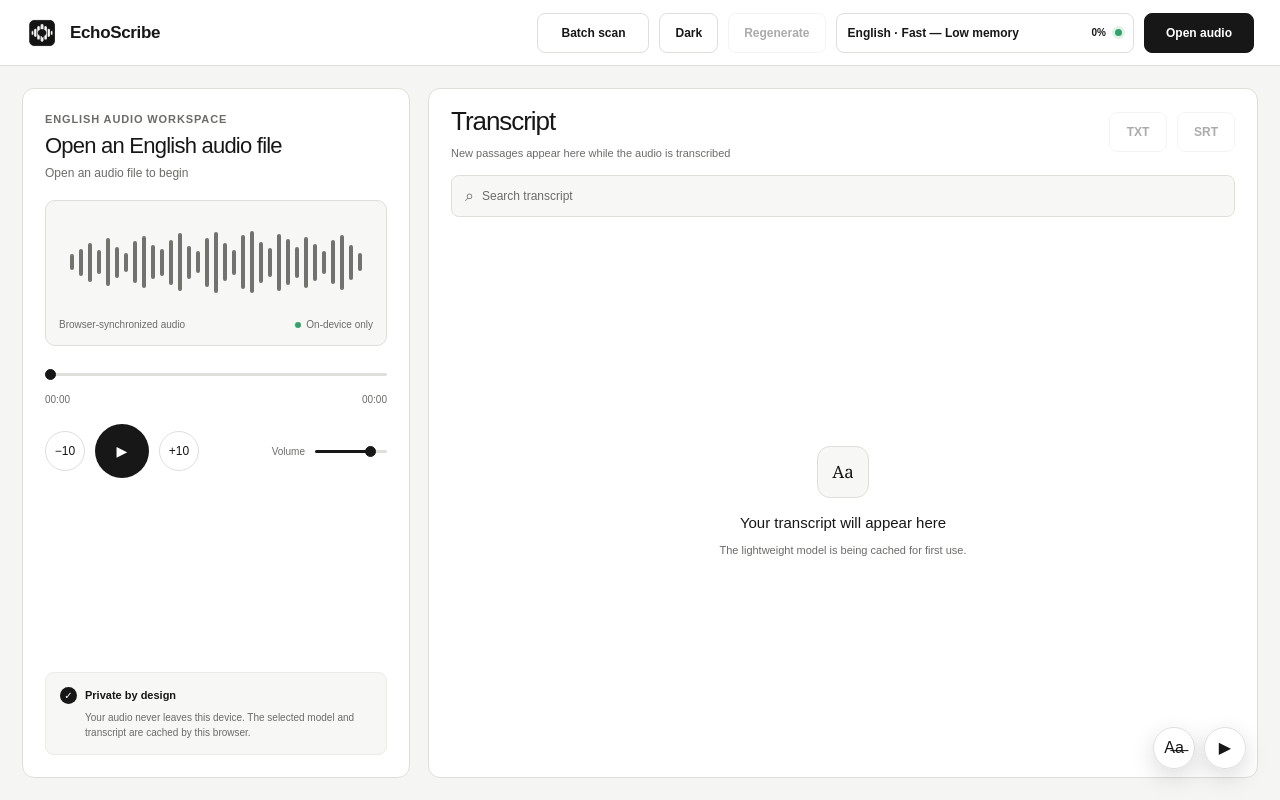
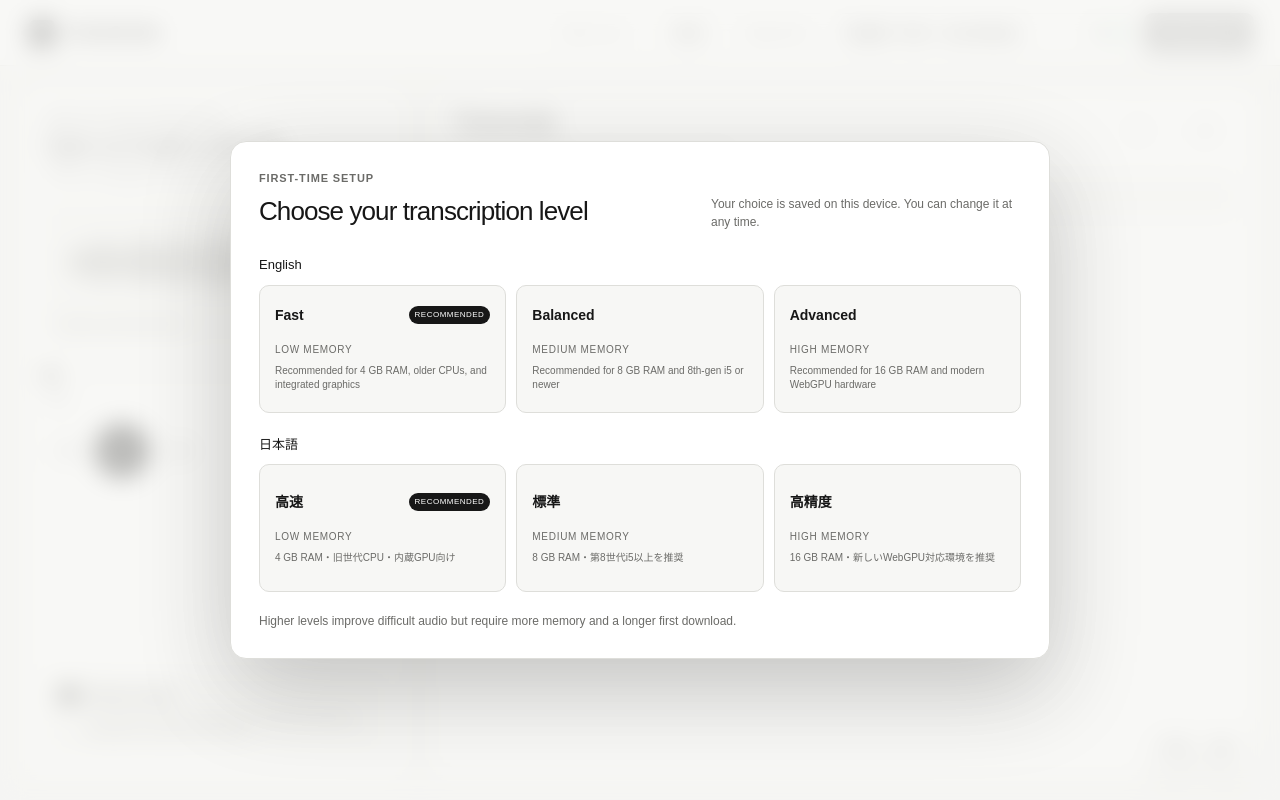
Before and after one commit to khanomajmeri44-ctrl/EchoScribe-Web, a Next.js app: page / in a window 1280 px wide. Built offline with nearby package versions, Linux system fonts and the light colour scheme.

Commit message:
Add first-use model setup flow

```diff
--- a/app/EchoScribeWeb.tsx
+++ b/app/EchoScribeWeb.tsx
@@ -85,6 +85,8 @@ export default function EchoScribeWeb() {
   const [modelProgress, setModelProgress] = useState(0);
   const [modelReady, setModelReady] = useState(false);
   const [selectedModelId, setSelectedModelId] = useState<ModelId>(DEFAULT_MODEL_ID);
+  const [modelChoiceReady, setModelChoiceReady] = useState(false);
+  const [modelChooserOpen, setModelChooserOpen] = useState(false);
   const [backend, setBackend] = useState("Detecting");
   const [position, setPosition] = useState(0);
   const [duration, setDuration] = useState(0);
@@ -158,7 +160,7 @@ export default function EchoScribeWeb() {
     if (message.modelId && message.modelId !== selectedModelRef.current) return;
     const activeModel = getModelOption(selectedModelRef.current);
     if (message.type === "model-progress") {
-      const next = Math.max(modelProgressRef.current, message.progress ?? 0);
+      const next = Math.max(0, Math.min(message.progress ?? 0, 1));
       modelProgressRef.current = next;
       setModelProgress(next);
       if (!modelReady && !activeFileRef.current) {
@@ -174,6 +176,8 @@ export default function EchoScribeWeb() {
       modelProgressRef.current = 1;
       setModelProgress(1);
       setModelReady(true);
+      setModelChoiceReady(true);
+      setModelChooserOpen(false);
       setBackend(message.backend ?? "WASM");
       if (!activeFileRef.current) setStatus(`${activeModel.shortLabel} ready · ${message.backend ?? "WASM"}`);
       return;
@@ -235,12 +239,19 @@ export default function EchoScribeWeb() {
     const savedTheme = localStorage.getItem("echoscribe-theme");
     setDark(savedTheme === "dark");
     const savedModel = localStorage.getItem("echoscribe-model");
-    const initialModel = isModelId(savedModel) ? savedModel : DEFAULT_MODEL_ID;
-    selectedModelRef.current = initialModel;
-    setSelectedModelId(initialModel);
+    const initialModel = isModelId(savedModel) ? savedModel : null;
     if ("serviceWorker" in navigator) void navigator.serviceWorker.register(`${import.meta.env.BASE_URL}sw.js`);
     if (navigator.storage?.persist) void navigator.storage.persist();
-    createWorker(initialModel);
+    if (initialModel) {
+      selectedModelRef.current = initialModel;
+      setSelectedModelId(initialModel);
+      setModelChoiceReady(true);
+      createWorker(initialModel);
+    } else {
+      setModelChoiceReady(false);
+      setModelChooserOpen(true);
+      setStatus("Choose a language and performance level to begin");
+    }
     return () => {
       workerRef.current?.terminate();
       if (toastTimerRef.current) clearTimeout(toastTimerRef.current);
@@ -279,6 +290,11 @@ export default function EchoScribeWeb() {
   };
 
   const openAudio = async (selectedFile: File, batchMode = false, modelId: ModelId = selectedModelRef.current): Promise<boolean> => {
+    if (!modelChoiceReady) {
+      setModelChooserOpen(true);
+      showToast("Choose a transcription model first");
+      return false;
+    }
     if (!selectedFile.type.startsWith("audio/") && !/\.(mp3|wav|m4a|aac|flac|ogg|opus|webm)$/i.test(selectedFile.name)) {
       showToast("Choose a supported audio file");
       return false;
@@ -343,12 +359,17 @@ export default function EchoScribeWeb() {
     void beginTranscription(file, 0, modelId);
   };
 
-  const handleModelChange = async (event: ChangeEvent<HTMLSelectElement>) => {
-    const nextModelId = event.target.value as ModelId;
-    if (!isModelId(nextModelId) || nextModelId === selectedModelRef.current) return;
+  const applyModelChoice = async (nextModelId: ModelId) => {
+    if (!isModelId(nextModelId)) return;
+    if (nextModelId === selectedModelRef.current && (workerRef.current || modelReady)) {
+      setModelChooserOpen(false);
+      return;
+    }
     stopCurrentJob(false);
     selectedModelRef.current = nextModelId;
     setSelectedModelId(nextModelId);
+    setModelChoiceReady(true);
+    setModelChooserOpen(false);
     localStorage.setItem("echoscribe-model", nextModelId);
     setModelReady(false);
     modelProgressRef.current = 0;
@@ -370,6 +391,22 @@ export default function EchoScribeWeb() {
     const resumeAt = cached ? Math.max(cached.processedUntil, cached.entries.at(-1)?.end ?? 0) : 0;
     showToast(`Saved model choice · ${model.label}`);
     void beginTranscription(file, resumeAt, nextModelId);
+  };
+
+  const handleModelChange = (event: ChangeEvent<HTMLSelectElement>) => {
+    void applyModelChoice(event.target.value as ModelId);
+  };
+
+  const cancelModelLoading = () => {
+    stopCurrentJob(false);
+    localStorage.removeItem("echoscribe-model");
+    setModelReady(false);
+    setModelChoiceReady(false);
+    setModelProgress(0);
+    modelProgressRef.current = 0;
+    setBackend("Detecting");
+    setModelChooserOpen(true);
+    setStatus("Model loading cancelled · choose another option");
   };
 
   const toggleTheme = () => {
@@ -456,12 +493,12 @@ export default function EchoScribeWeb() {
           <span>EchoScribe</span>
         </div>
         <div className="top-actions">
-          <button className="quiet batch-button" disabled={processing || batchProcessing} onClick={() => batchInputRef.current?.click()}>
+          <button className="quiet batch-button" disabled={!modelChoiceReady || processing || batchProcessing} onClick={() => batchInputRef.current?.click()}>
             {batchProcessing ? `Batch ${Math.round(batchProgress * 100)}%` : "Batch scan"}
             {batchProcessing && <span className="button-progress" style={{ width: `${batchProgress * 100}%` }} />}
           </button>
           <button className="quiet" onClick={toggleTheme}>{dark ? "Light" : "Dark"}</button>
-          <button className="quiet" disabled={!file || batchProcessing} onClick={() => void regenerate()}>Regenerate</button>
+          <button className="quiet" disabled={!modelChoiceReady || !file || batchProcessing} onClick={() => void regenerate()}>Regenerate</button>
           <label className="model-pill">
             <select aria-label="Transcription model" value={selectedModelId} disabled={batchProcessing} onChange={(event) => void handleModelChange(event)}>
               <optgroup label="English models">
@@ -478,11 +515,51 @@ export default function EchoScribeWeb() {
             <span className="model-state">{modelStateLabel}</span>
             <span className="model-dot" />
           </label>
-          <button className="solid" onClick={() => inputRef.current?.click()}>Open audio</button>
+          <button className="solid" disabled={!modelChoiceReady} onClick={() => inputRef.current?.click()}>Open audio</button>
         </div>
         <input ref={inputRef} className="hidden-input" type="file" accept="audio/*,.mp3,.wav,.m4a,.aac,.flac,.ogg,.opus,.webm" onChange={handleAudioInput} />
         <input ref={batchInputRef} className="hidden-input" type="file" multiple accept="audio/*,.mp3,.wav,.m4a,.aac,.flac,.ogg,.opus,.webm" onChange={(event) => void handleBatchInput(event)} />
       </header>
+
+      {modelChoiceReady && !modelReady && (
+        <aside className="model-loader" role="status" aria-live="polite">
+          <div className="model-loader-copy">
+            <strong>{modelProgress >= 1 ? "Preparing transcription engine" : `Loading ${selectedModel.label}`}</strong>
+            <span>{Math.round(modelProgress * 100)}%</span>
+          </div>
+          <div className="model-loader-track" aria-hidden="true"><span style={{ width: `${modelProgress * 100}%` }} /></div>
+          <button onClick={cancelModelLoading}>Cancel and choose another</button>
+        </aside>
+      )}
+
+      {modelChooserOpen && (
+        <div className="model-dialog-backdrop" role="presentation">
+          <section className="model-dialog" role="dialog" aria-modal="true" aria-labelledby="model-dialog-title">
+            <div className="model-dialog-heading">
+              <div>
+                <div className="eyebrow">FIRST-TIME SETUP</div>
+                <h2 id="model-dialog-title">Choose your transcription level</h2>
+              </div>
+              <p>Your choice is saved on this device. You can change it at any time.</p>
+            </div>
+            {(["en", "ja"] as const).map((language) => (
+              <div className="model-language-group" key={language}>
+                <h3>{language === "en" ? "English" : "日本語"}</h3>
+                <div className="model-choice-grid">
+                  {MODEL_OPTIONS.filter((model) => model.language === language).map((model, index) => (
+                    <button key={model.id} className="model-choice" onClick={() => void applyModelChoice(model.id)}>
+                      <span className="model-choice-top"><strong>{model.label.split(" · ").at(-1)}</strong>{index === 0 && <em>Recommended</em>}</span>
+                      <span>{model.tier}</span>
+                      <small>{model.recommendation}</small>
+                    </button>
+                  ))}
+                </div>
+              </div>
+            ))}
+            <p className="model-dialog-note">Higher levels improve difficult audio but require more memory and a longer first download.</p>
+          </section>
+        </div>
+      )}
 
       <main className="workspace">
         <section className="player-card">
--- a/app/globals.css
+++ b/app/globals.css
@@ -187,7 +187,7 @@ button {
 }
 
 .model-state {
-  color: var(--muted);
+  color: var(--secondary);
   font-size: 10px;
   font-variant-numeric: tabular-nums;
 }
@@ -198,6 +198,182 @@ button {
   border-radius: 50%;
   background: #33a36b;
   box-shadow: 0 0 0 3px color-mix(in srgb, #33a36b 15%, transparent);
+}
+
+.model-loader {
+  position: fixed;
+  z-index: 40;
+  top: 78px;
+  right: 22px;
+  width: min(380px, calc(100vw - 32px));
+  padding: 15px;
+  border: 1px solid var(--border);
+  border-radius: 12px;
+  background: var(--surface);
+  box-shadow: 0 16px 42px color-mix(in srgb, #000 16%, transparent);
+}
+
+.model-loader-copy {
+  display: flex;
+  justify-content: space-between;
+  gap: 18px;
+  margin-bottom: 10px;
+  font-size: 12px;
+}
+
+.model-loader-copy span {
+  color: var(--secondary);
+  font-variant-numeric: tabular-nums;
+}
+
+.model-loader-track {
+  height: 7px;
+  overflow: hidden;
+  border-radius: 999px;
+  background: var(--hover);
+}
+
+.model-loader-track span {
+  display: block;
+  height: 100%;
+  border-radius: inherit;
+  background: var(--accent);
+  transition: width 180ms ease;
+}
+
+.model-loader button {
+  margin-top: 11px;
+  padding: 0;
+  border: 0;
+  background: transparent;
+  color: var(--secondary);
+  font-size: 11px;
+  cursor: pointer;
+}
+
+.model-loader button:hover {
+  color: var(--text);
+}
+
+.model-dialog-backdrop {
+  position: fixed;
+  z-index: 80;
+  inset: 0;
+  display: grid;
+  place-items: center;
+  padding: 24px;
+  background: color-mix(in srgb, var(--page) 72%, transparent);
+  backdrop-filter: blur(12px);
+}
+
+.model-dialog {
+  width: min(820px, 100%);
+  max-height: calc(100vh - 48px);
+  overflow: auto;
+  padding: 28px;
+  border: 1px solid var(--border);
+  border-radius: 16px;
+  background: var(--surface);
+  box-shadow: 0 30px 90px color-mix(in srgb, #000 22%, transparent);
+}
+
+.model-dialog-heading {
+  display: flex;
+  align-items: flex-end;
+  justify-content: space-between;
+  gap: 28px;
+  margin-bottom: 24px;
+}
+
+.model-dialog-heading h2 {
+  margin: 6px 0 0;
+  font-size: 26px;
+  letter-spacing: -0.035em;
+}
+
+.model-dialog-heading p,
+.model-dialog-note {
+  max-width: 310px;
+  margin: 0;
+  color: var(--secondary);
+  font-size: 12px;
+  line-height: 1.5;
+}
+
+.model-language-group + .model-language-group {
+  margin-top: 22px;
+}
+
+.model-language-group h3 {
+  margin: 0 0 10px;
+  font-size: 13px;
+}
+
+.model-choice-grid {
+  display: grid;
+  grid-template-columns: repeat(3, 1fr);
+  gap: 10px;
+}
+
+.model-choice {
+  min-height: 128px;
+  padding: 15px;
+  border: 1px solid var(--border);
+  border-radius: 10px;
+  background: var(--surface-alt);
+  color: var(--text);
+  text-align: left;
+  cursor: pointer;
+  transition: border-color 140ms ease, transform 140ms ease;
+}
+
+.model-choice:hover {
+  border-color: var(--text);
+  transform: translateY(-2px);
+}
+
+.model-choice-top {
+  display: flex;
+  align-items: center;
+  justify-content: space-between;
+  gap: 8px;
+}
+
+.model-choice-top strong {
+  font-size: 14px;
+}
+
+.model-choice-top em {
+  padding: 3px 6px;
+  border-radius: 999px;
+  background: var(--accent);
+  color: var(--accent-text);
+  font-size: 8px;
+  font-style: normal;
+  text-transform: uppercase;
+  letter-spacing: 0.06em;
+}
+
+.model-choice > span:not(.model-choice-top) {
+  display: block;
+  margin-top: 16px;
+  color: var(--secondary);
+  font-size: 10px;
+  text-transform: uppercase;
+  letter-spacing: 0.07em;
+}
+
+.model-choice small {
+  display: block;
+  margin-top: 7px;
+  color: var(--secondary);
+  font-size: 10px;
+  line-height: 1.45;
+}
+
+.model-dialog-note {
+  max-width: none;
+  margin-top: 20px;
 }
 
 .hidden-input {
@@ -752,6 +928,18 @@ input[type="range"]::-moz-range-thumb {
     right: 22px;
     bottom: 22px;
   }
+
+  .model-dialog-heading {
+    display: block;
+  }
+
+  .model-dialog-heading p {
+    margin-top: 10px;
+  }
+
+  .model-choice-grid {
+    grid-template-columns: 1fr;
+  }
 }
 
 @media (max-width: 560px) {
--- a/lib/models.ts
+++ b/lib/models.ts
@@ -1,10 +1,10 @@
 export const MODEL_OPTIONS = [
-  { id: "en-tiny", label: "English · Fast", shortLabel: "EN Fast", repo: "onnx-community/whisper-tiny.en", language: "en", tier: "Low memory" },
-  { id: "en-base", label: "English · Balanced", shortLabel: "EN Balanced", repo: "onnx-community/whisper-base.en", language: "en", tier: "Medium memory" },
-  { id: "en-small", label: "English · Advanced", shortLabel: "EN Advanced", repo: "onnx-community/whisper-small.en", language: "en", tier: "High memory" },
-  { id: "ja-tiny", label: "日本語 · 高速", shortLabel: "JA Fast", repo: "onnx-community/whisper-tiny", language: "ja", tier: "Low memory" },
-  { id: "ja-base", label: "日本語 · 標準", shortLabel: "JA Balanced", repo: "onnx-community/whisper-base", language: "ja", tier: "Medium memory" },
-  { id: "ja-small", label: "日本語 · 高精度", shortLabel: "JA Advanced", repo: "onnx-community/whisper-small", language: "ja", tier: "High memory" },
+  { id: "en-tiny", label: "English · Fast", shortLabel: "EN Fast", repo: "onnx-community/whisper-tiny.en", language: "en", tier: "Low memory", recommendation: "Recommended for 4 GB RAM, older CPUs, and integrated graphics" },
+  { id: "en-base", label: "English · Balanced", shortLabel: "EN Balanced", repo: "onnx-community/whisper-base.en", language: "en", tier: "Medium memory", recommendation: "Recommended for 8 GB RAM and 8th-gen i5 or newer" },
+  { id: "en-small", label: "English · Advanced", shortLabel: "EN Advanced", repo: "onnx-community/whisper-small.en", language: "en", tier: "High memory", recommendation: "Recommended for 16 GB RAM and modern WebGPU hardware" },
+  { id: "ja-tiny", label: "日本語 · 高速", shortLabel: "JA Fast", repo: "onnx-community/whisper-tiny", language: "ja", tier: "Low memory", recommendation: "4 GB RAM・旧世代CPU・内蔵GPU向け" },
+  { id: "ja-base", label: "日本語 · 標準", shortLabel: "JA Balanced", repo: "onnx-community/whisper-base", language: "ja", tier: "Medium memory", recommendation: "8 GB RAM・第8世代i5以上を推奨" },
+  { id: "ja-small", label: "日本語 · 高精度", shortLabel: "JA Advanced", repo: "onnx-community/whisper-small", language: "ja", tier: "High memory", recommendation: "16 GB RAM・新しいWebGPU対応環境を推奨" },
 ] as const;
 
 export type ModelId = (typeof MODEL_OPTIONS)[number]["id"];
--- a/workers/transcriber.worker.ts
+++ b/workers/transcriber.worker.ts
@@ -22,6 +22,7 @@ const CHUNK_SECONDS = 28;
 let transcriberPromise: Promise<any> | null = null;
 let backend = "WASM";
 let activeModelId: ModelId = DEFAULT_MODEL_ID;
+const modelFileProgress = new Map<string, { loaded: number; total: number; progress: number }>();
 
 env.useBrowserCache = true;
 env.allowRemoteModels = true;
@@ -68,12 +69,24 @@ async function createPipeline() {
 }
 
 function reportModelProgress(event: any) {
-  const progress = typeof event?.progress === "number" ? event.progress / 100 : 0;
+  const file = typeof event?.file === "string" ? event.file : String(modelFileProgress.size);
+  const progress = typeof event?.progress === "number" ? event.progress / 100 : event?.status === "done" ? 1 : 0;
+  modelFileProgress.set(file, {
+    loaded: typeof event?.loaded === "number" ? event.loaded : 0,
+    total: typeof event?.total === "number" ? event.total : 0,
+    progress: Math.max(0, Math.min(progress, 1)),
+  });
+  const files = [...modelFileProgress.values()];
+  const totalBytes = files.reduce((sum, item) => sum + item.total, 0);
+  const loadedBytes = files.reduce((sum, item) => sum + Math.min(item.loaded, item.total || item.loaded), 0);
+  const aggregate = totalBytes > 0
+    ? loadedBytes / totalBytes
+    : files.reduce((sum, item) => sum + item.progress, 0) / Math.max(files.length, 1);
   send({
     type: "model-progress",
     modelId: activeModelId,
-    progress: Math.max(0, Math.min(progress, 1)),
-    file: typeof event?.file === "string" ? event.file : "",
+    progress: Math.max(0, Math.min(aggregate, 1)),
+    file,
     status: event?.status ?? "loading",
   });
 }
@@ -212,6 +225,7 @@ self.onmessage = async (event: MessageEvent) => {
         transcriberPromise = null;
         activeModelId = requestedModel.id;
         backend = "WASM";
+        modelFileProgress.clear();
       }
       await getTranscriber();
     }
```
Also changed, not shown: 1 other file (tests, documents, lock files or other folders).
